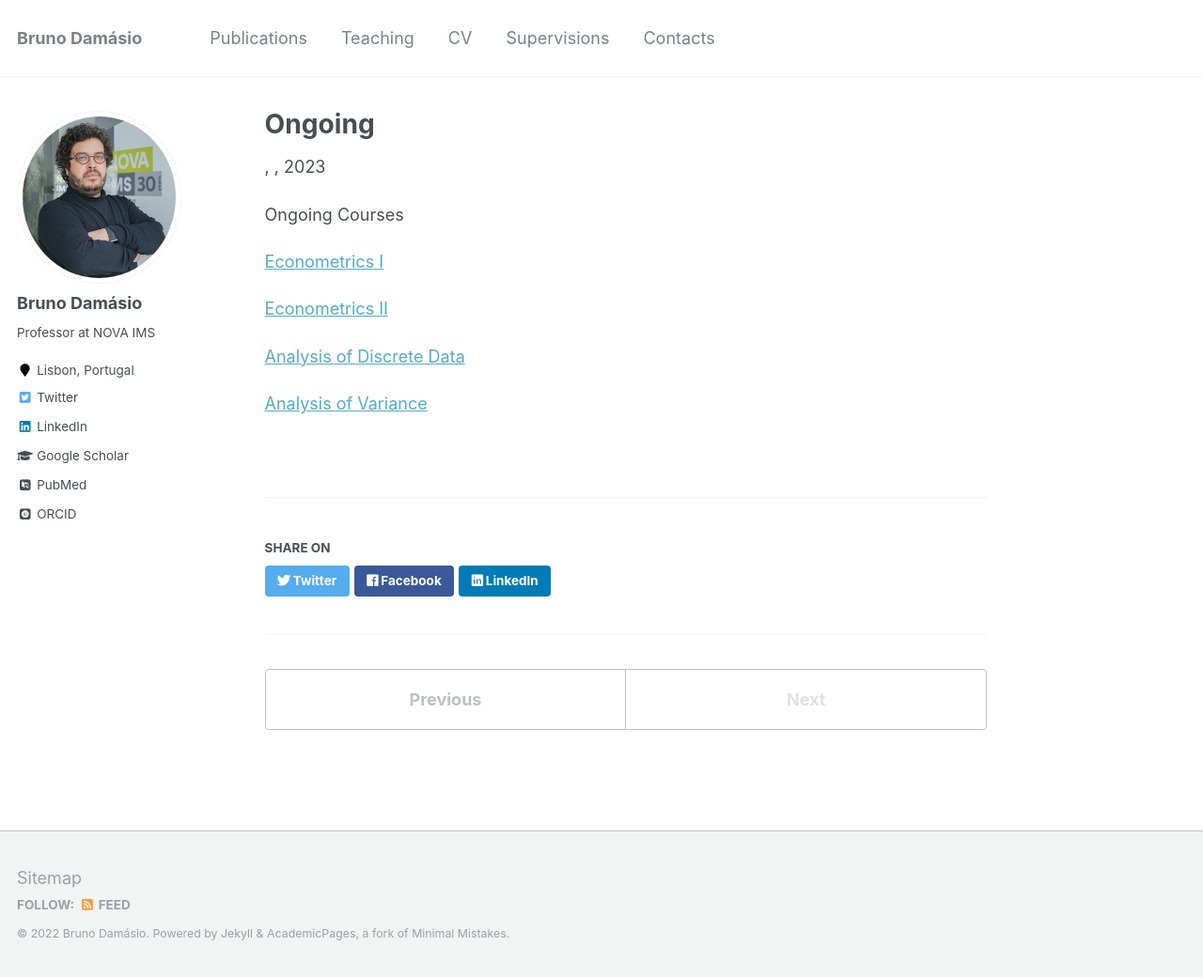
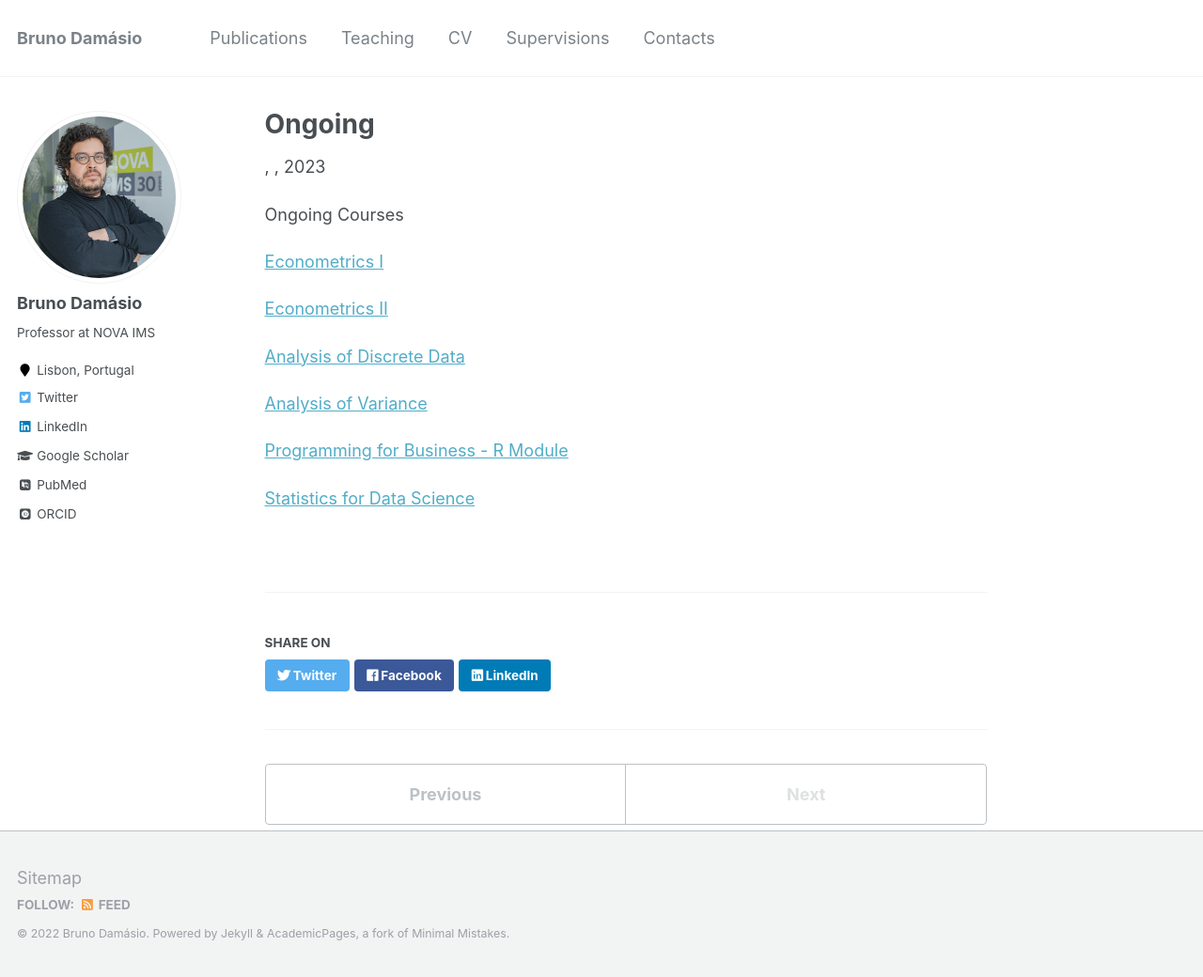
Before and after one commit to damasiob/damasiob.github.io, a Jekyll site: the page built from _teaching/ongoing.md, in a window 1280 px wide and 1040 px high. Shown: the whole window at 94% size. Built offline with Jekyll 4.4.1, drawn with Linux system fonts in a browser that asks for light colours; some web fonts are replaced.

Commit message:
Update ongoing.md

```diff
--- a/_teaching/ongoing.md
+++ b/_teaching/ongoing.md
@@ -15,3 +15,7 @@ Ongoing Courses
 [Analysis of Discrete Data](https://damasiob.github.io/ongoing_courses/2019-Analysis-of-discrete-data)
 
 [Analysis of Variance](https://damasiob.github.io/ongoing_courses/2019-Analysis-of-Variance)
+
+[Programming for Business - R Module](https://damasiob.github.io/ongoing_courses/2019-prog-business)
+
+[Statistics for Data Science](https://damasiob.github.io/ongoing_courses/2019-Statistics-Data-Science)
```
